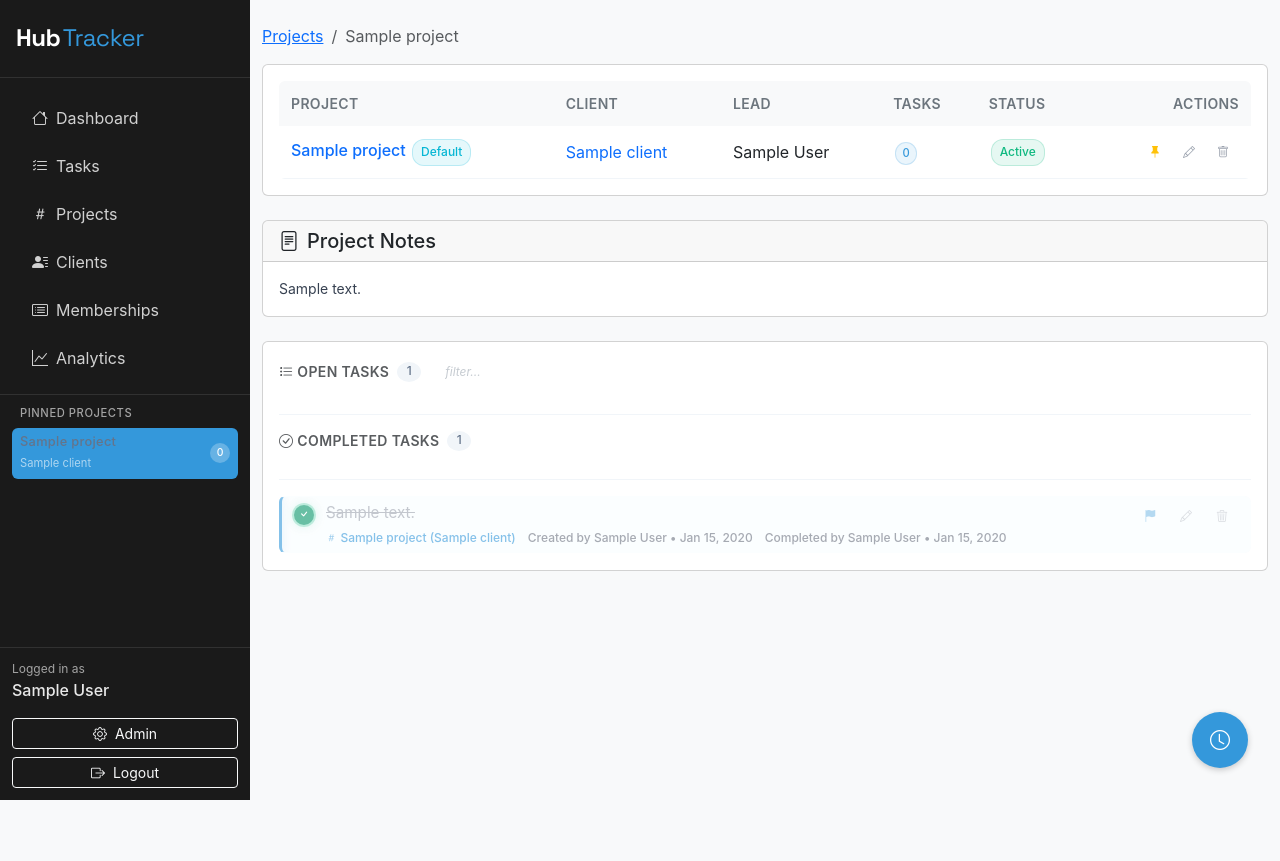
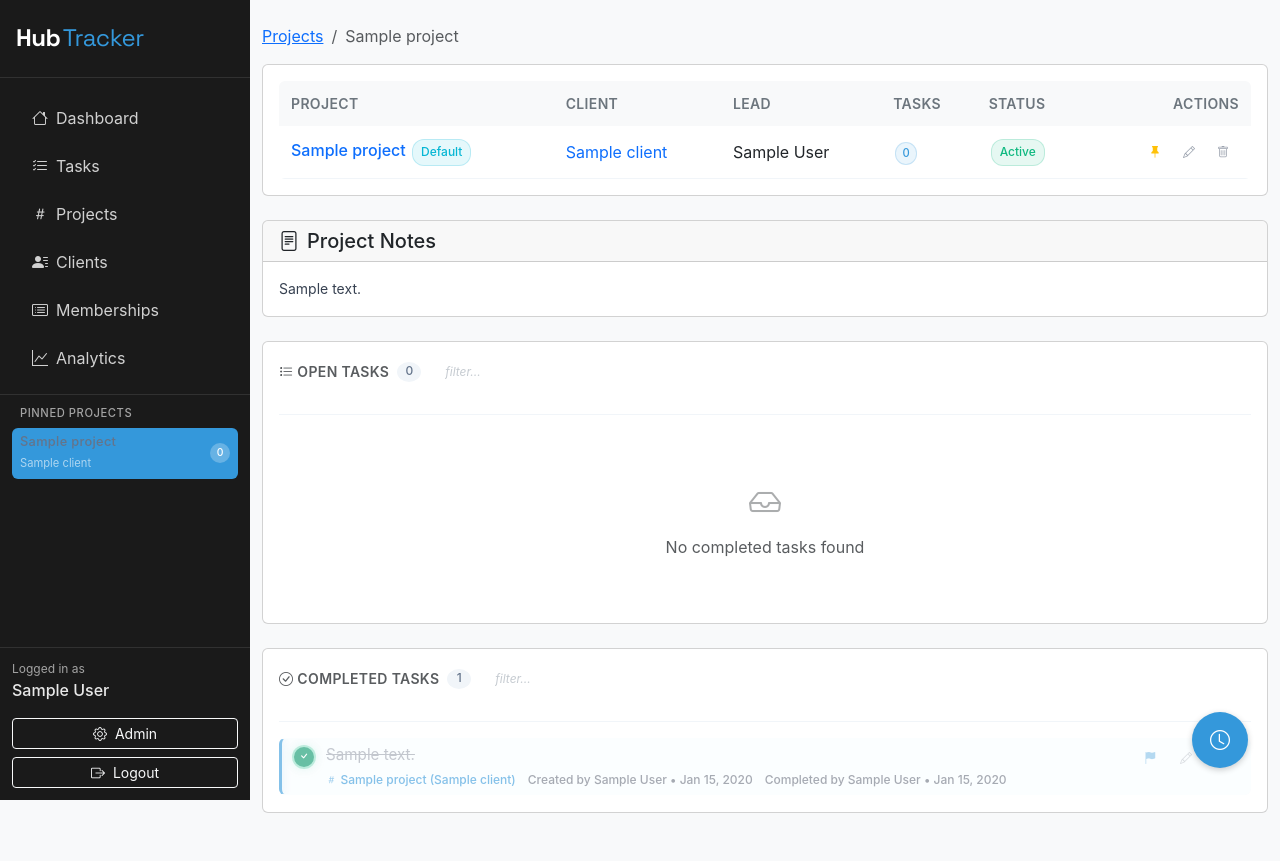
Before and after one commit to Neurotech-Hub/HubTracker, a Flask app: page /project/1 in a window 1280 px wide. Before the commit the page ends 800 px from the top, so only its background shows below. Run offline with Flask 3, Linux system fonts and the light colour scheme; the visitor is signed in with stand-in values (Sample User, id 1); tables that the repository leaves empty hold one stand-in row (values such as "Sample post"); some libraries are stand-ins or nearby versions.

Commit message:
Fix project tasks section

```diff
--- a/app.py
+++ b/app.py
@@ -1483,8 +1483,11 @@ def project_detail(project_id):
             project.membership_budget = membership.budget
             project.budget_remaining = max(0, membership.budget - project.used_budget)
 
-    # Get all tasks for this project
-    tasks = project.tasks.order_by(Task.created_at.desc()).all()
+    # Get open tasks for this project
+    open_tasks = project.tasks.filter_by(is_complete=False).order_by(Task.created_at.desc()).all()
+
+    # Get completed tasks for this project
+    completed_tasks = project.tasks.filter_by(is_complete=True).order_by(Task.completed_on.desc()).all()
 
     # Get recent logs for this project
     recent_logs = project.logs.order_by(Log.created_at.desc()).limit(10).all()
@@ -1496,7 +1499,8 @@ def project_detail(project_id):
     ).first() is not None
 
     # Serialize tasks
-    serialized_tasks = [serialize_task(task) for task in tasks]
+    serialized_open_tasks = [serialize_task(task) for task in open_tasks]
+    serialized_completed_tasks = [serialize_task(task) for task in completed_tasks]
 
     # Get clients and users for dropdowns
     clients = Client.query.order_by(Client.name.asc()).all()
@@ -1504,7 +1508,8 @@ def project_detail(project_id):
 
     return render_template('project_detail.html',
                          project=project,
-                         tasks=serialized_tasks,
+                         tasks=serialized_open_tasks,
+                         completed_tasks=serialized_completed_tasks,
                          recent_logs=recent_logs,
                          is_pinned=is_pinned,
                          clients=clients,
--- a/templates/partials/task_list_items.html
+++ b/templates/partials/task_list_items.html
@@ -25,15 +25,8 @@
                     }
                 }
 }" x-init="setTimeout(() => $el.classList.add('loaded'), 50)">
-    <!-- Section Header -->
-    <div class="task-section-header-compact">
-        <div class="d-flex align-items-center mb-3">
-            <h6 class="mb-0 me-2 text-muted">
-                <i class="bi bi-check-circle me-1"></i>Completed Tasks
-            </h6>
-            <span class="task-count-bubble" x-text="filteredTasks.length || 0"></span>
-        </div>
-    </div>
+    <!-- Section Header - only show if not already provided by parent -->
+    <!-- This header is removed since the parent template now provides the header -->
 
     <!-- Task List -->
     <div class="task-list">
--- a/templates/project_detail.html
+++ b/templates/project_detail.html
@@ -9,7 +9,7 @@
     "tasksForMe": [],
     "tasksICreated": [],
     "allTasks": {{ tasks | tojson }},
-    "completedTasks": [],
+    "completedTasks": {{ completed_tasks | tojson }},
     "currentUserId": {{ session.user_id }}
 }
 </script>
@@ -126,6 +126,58 @@
                 </div>
             </div>
 
+            <!-- Completed Tasks -->
+            {% if completed_tasks %}
+            <div class="row mb-4">
+                <div class="col-12">
+                    <div class="card">
+                        <div class="card-body">
+                            <!-- Completed Task List Component -->
+                            <div class="task-list-section" x-data="taskList('completed-tasks')" x-init="init()">
+                                <!-- Compact Section Header -->
+                                <div class="task-section-header-compact">
+                                    <div class="d-flex align-items-center mb-3">
+                                        <h6 class="mb-0 me-2 text-muted">
+                                            <i class="bi bi-check-circle me-1"></i>Completed Tasks
+                                        </h6>
+                                        <!-- Loading State for Count -->
+                                        <span x-show="!filteredTasks" class="task-count-bubble skeleton skeleton-text">&nbsp;</span>
+                                        <!-- Actual Count -->
+                                        <span x-cloak x-show="filteredTasks" class="task-count-bubble" x-text="filteredTasks.length || 0"></span>
+
+                                        <!-- Subtle inline filter - always visible -->
+                                        <div class="task-filter-inline d-flex align-items-center flex-grow-1 ms-3">
+                                            <input
+                                                type="text"
+                                                class="form-control form-control-sm border-0 bg-transparent text-muted flex-grow-1"
+                                                style="font-size: 0.75rem; min-width: 100px;"
+                                                placeholder="filter..."
+                                                x-model="searchQuery"
+                                                @input="filterTasks()"
+                                                @keydown.escape="clearSearch()"
+                                            >
+                                            <button
+                                                class="btn btn-sm btn-link text-muted p-0 ms-1"
+                                                type="button"
+                                                @click="clearSearch()"
+                                                x-show="searchQuery"
+                                                title="Clear filter"
+                                                style="font-size: 0.7rem; line-height: 1;"
+                                            >
+                                                <i class="bi bi-x"></i>
+                                            </button>
+                                        </div>
+                                    </div>
+                                </div>
+
+                                {% include 'partials/task_list_items.html' %}
+                            </div>
+                        </div>
+                    </div>
+                </div>
+            </div>
+            {% endif %}
+
             <!-- Recent Activity -->
             {% if recent_logs %}
             <div class="row">
```
